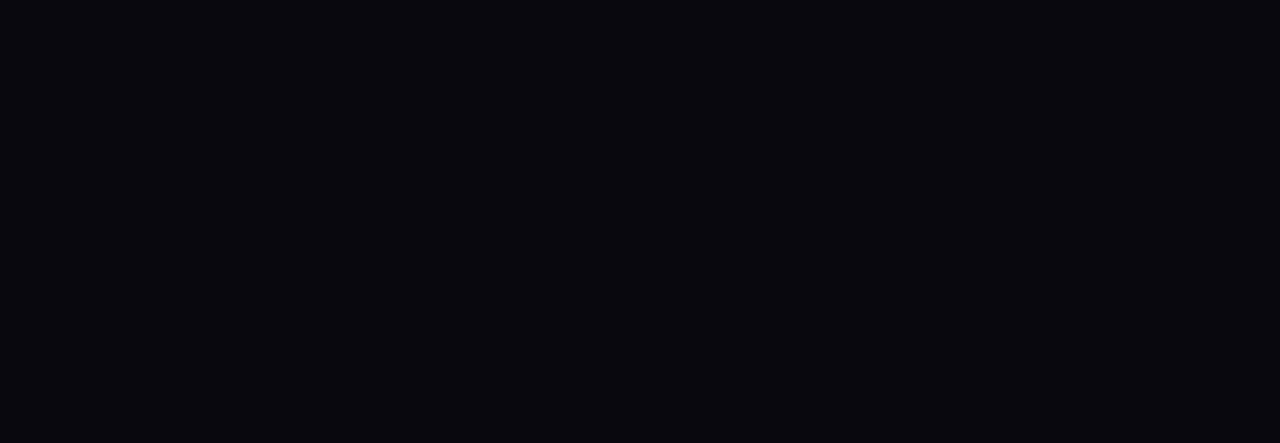
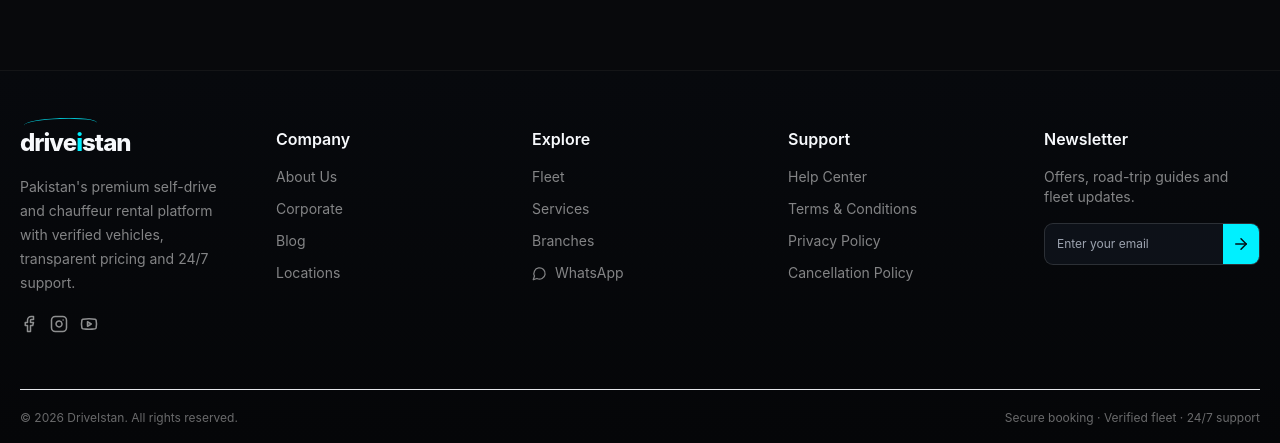
Before and after one commit to AyFarukh/Rent-a-car, a Next.js app: page /fleet in a window 1280 px wide. Shown: the part 1522-1965 px from the top of the page. Before the commit the page ends 1528 px from the top, so only its background shows below. Built offline with nearby package versions, Linux system fonts and the light colour scheme.

Commit message:
Render global footer across DriveIstan

```diff
--- a/src/app/layout.tsx
+++ b/src/app/layout.tsx
@@ -1,6 +1,7 @@
 import type { Metadata } from 'next';
 import './globals.css';
 import SiteHeader from '@/components/SiteHeader';
+import SiteFooter from '@/components/SiteFooter';
 import FloatingWhatsApp from '@/components/FloatingWhatsApp';
 
 export const metadata: Metadata = {
@@ -14,6 +15,7 @@ export default function RootLayout({ children }: Readonly<{ children: React.Reac
       <body>
         <SiteHeader />
         {children}
+        <SiteFooter />
         <FloatingWhatsApp />
       </body>
     </html>
```
